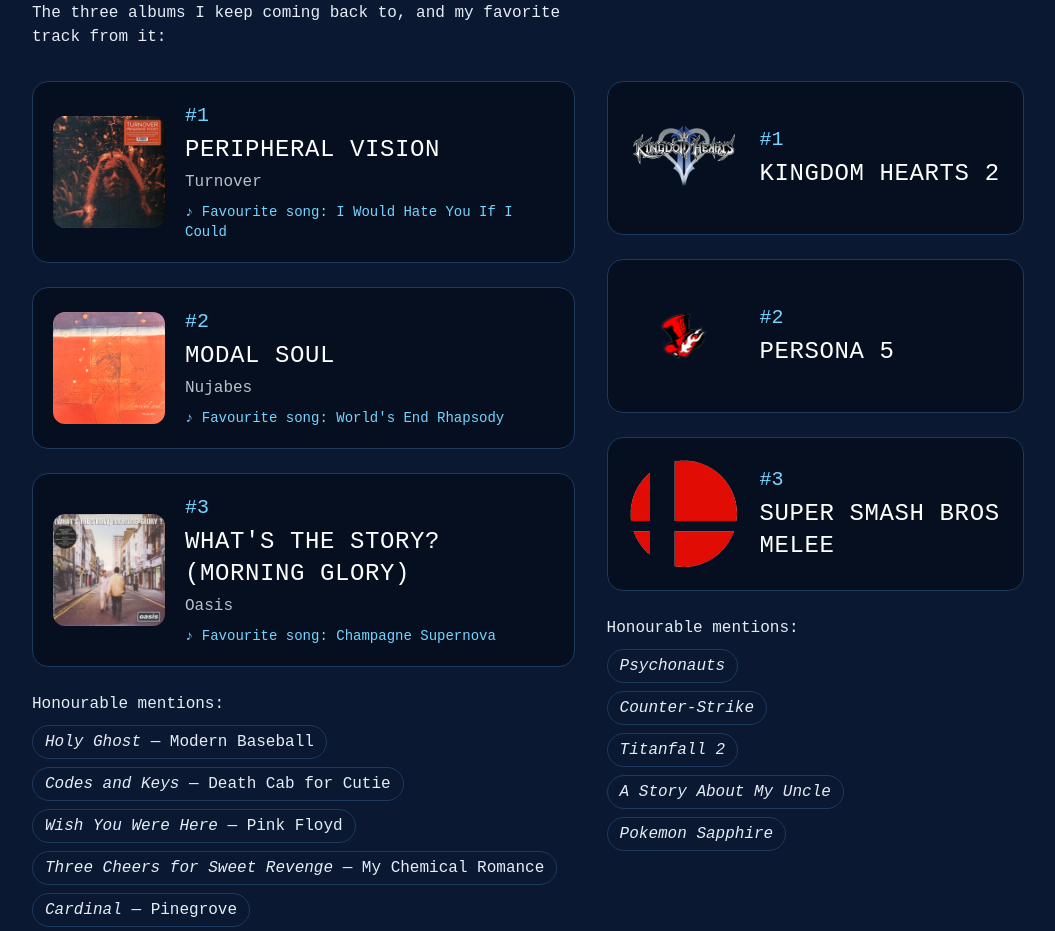
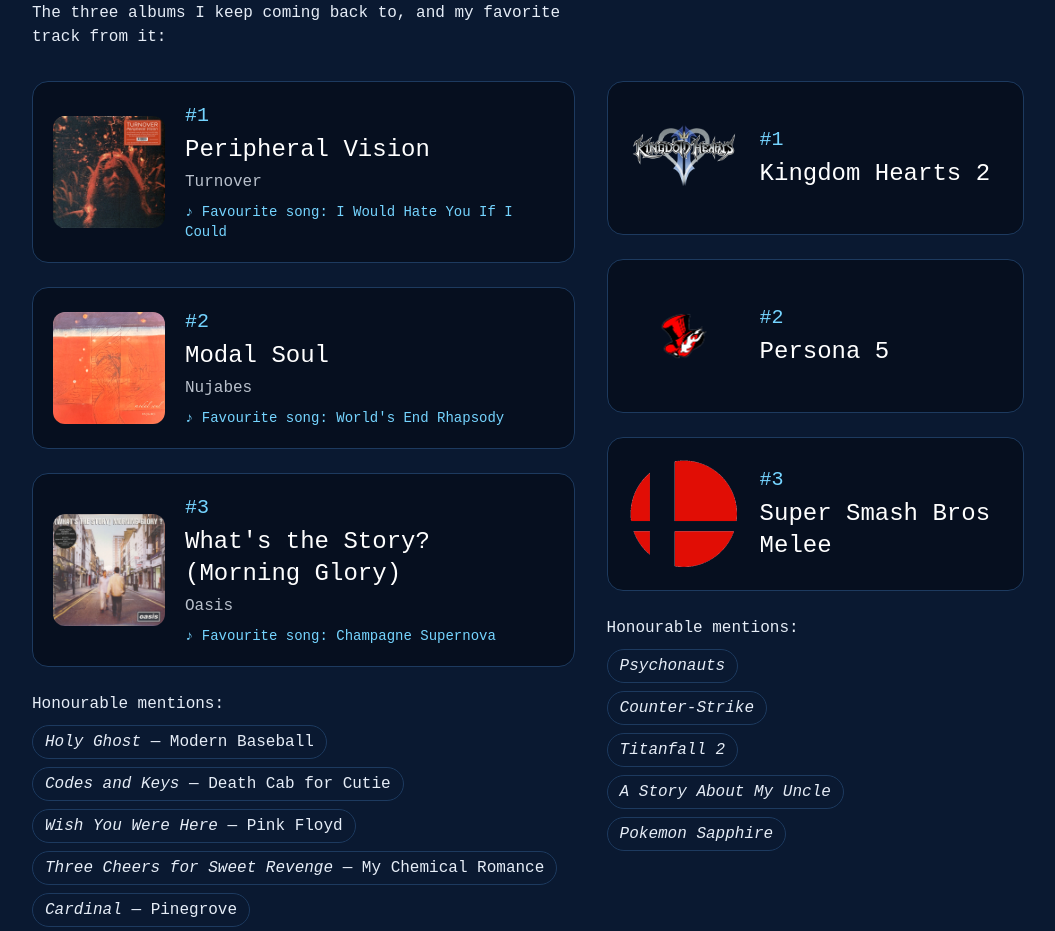
Before and after one commit to memindanao/memindanao, a React (Vite) app: page / in a window 1280 px wide. Shown: the part 880-1811 px from the top of the page, without its empty margins (112-1167 px from the left). Built offline with nearby package versions, Linux system fonts and the light colour scheme.

Commit message:
Album/game titles: drop forced uppercase and letter-spacing

```diff
--- a/src/App.jsx
+++ b/src/App.jsx
@@ -207,7 +207,7 @@ export default function App() {
                 />
                 <div className="min-w-0">
                   <p className="font-pixel text-xl text-sky-300">#{a.rank}</p>
-                  <h3 className="mt-1 font-heading text-2xl uppercase tracking-wide text-white">{a.title}</h3>
+                  <h3 className="mt-1 font-heading text-2xl text-white">{a.title}</h3>
                   <p className="mt-1 opacity-80">{a.artist}</p>
                   <p className="mt-2 text-sm text-sky-300">♪ Favourite song: {a.favouriteSong}</p>
                 </div>
@@ -254,7 +254,7 @@ export default function App() {
                 </div>
                 <div className="min-w-0">
                   <p className="font-pixel text-xl text-sky-300">#{g.rank}</p>
-                  <h3 className="mt-1 font-heading text-2xl uppercase tracking-wide text-white">{g.title}</h3>
+                  <h3 className="mt-1 font-heading text-2xl text-white">{g.title}</h3>
                 </div>
               </article>
             ))}
```
